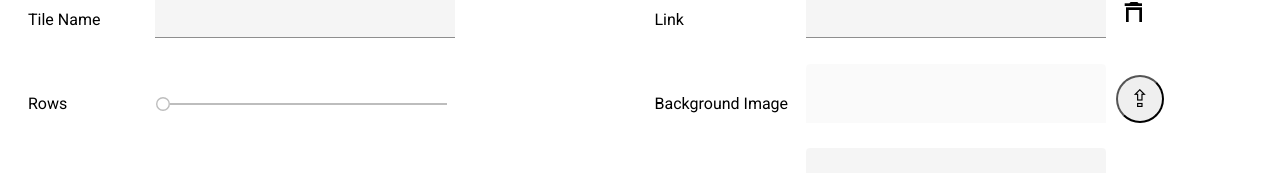
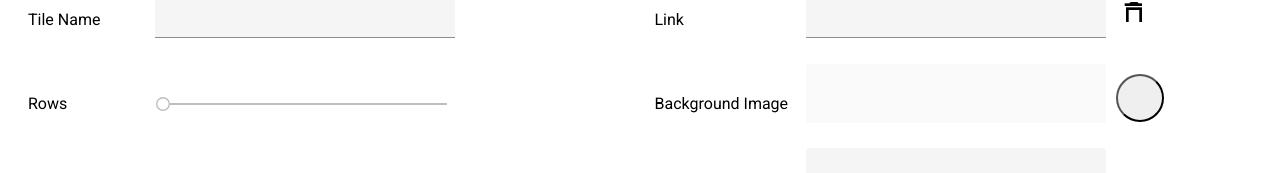
Before and after one commit to optimus1113700/hema-poc, an Angular app: page / in a window 1280 px wide. Shown: the part 174-347 px from the top of the page. Built offline with nearby package versions, Linux system fonts and the light colour scheme.

Commit message:
icon changes

```diff
--- a/src/app/template/template.component.scss
+++ b/src/app/template/template.component.scss
@@ -77,8 +77,9 @@
     margin-left: 10px;
 
   &::after {
-    content: '⇪';
-    font-size: 1.5rem;
+    font-family: "Material Icons";
+    content: "\e2c6";
+        font-size: 1.5rem;
     text-align: center;
   }
 
```
